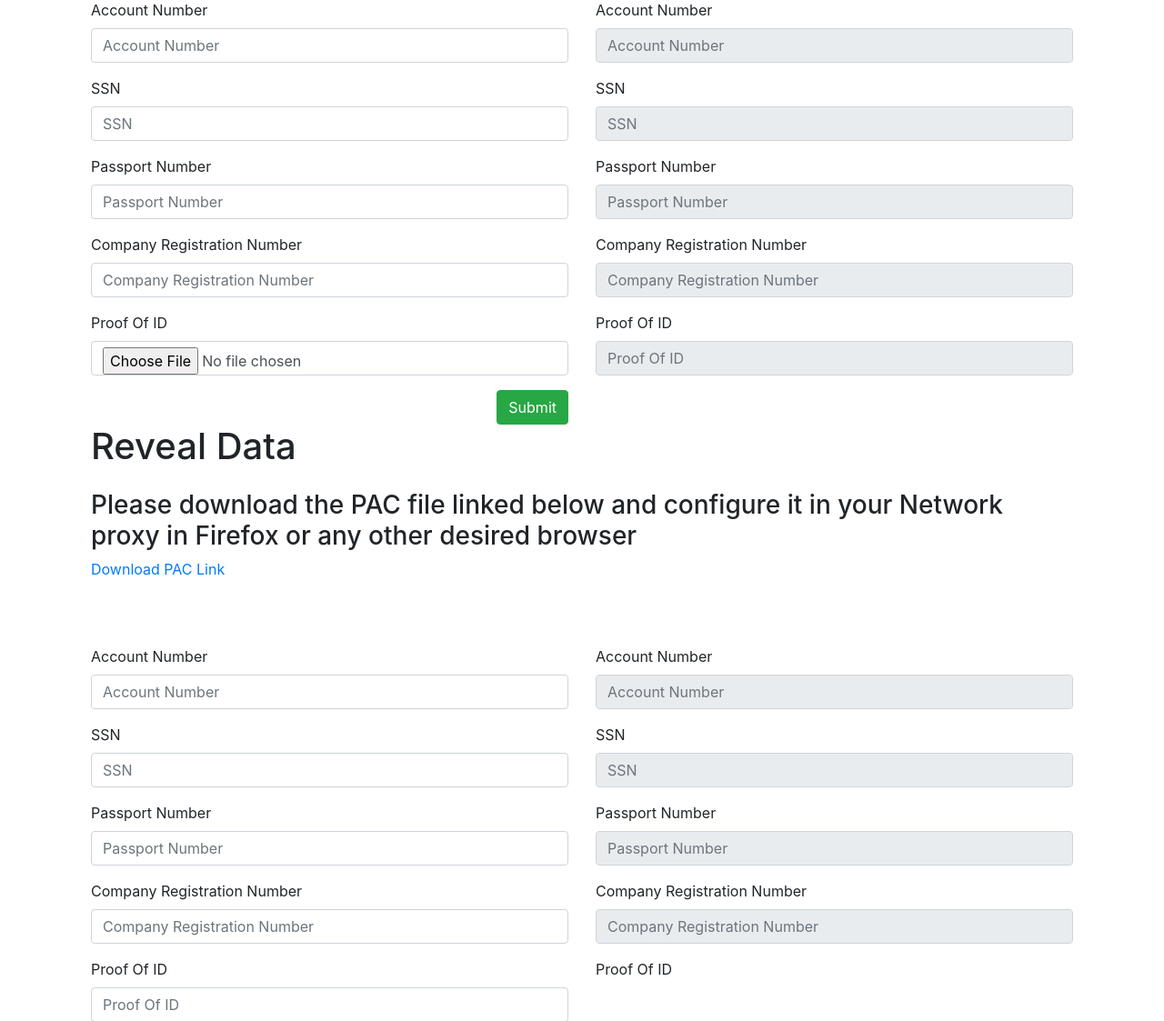
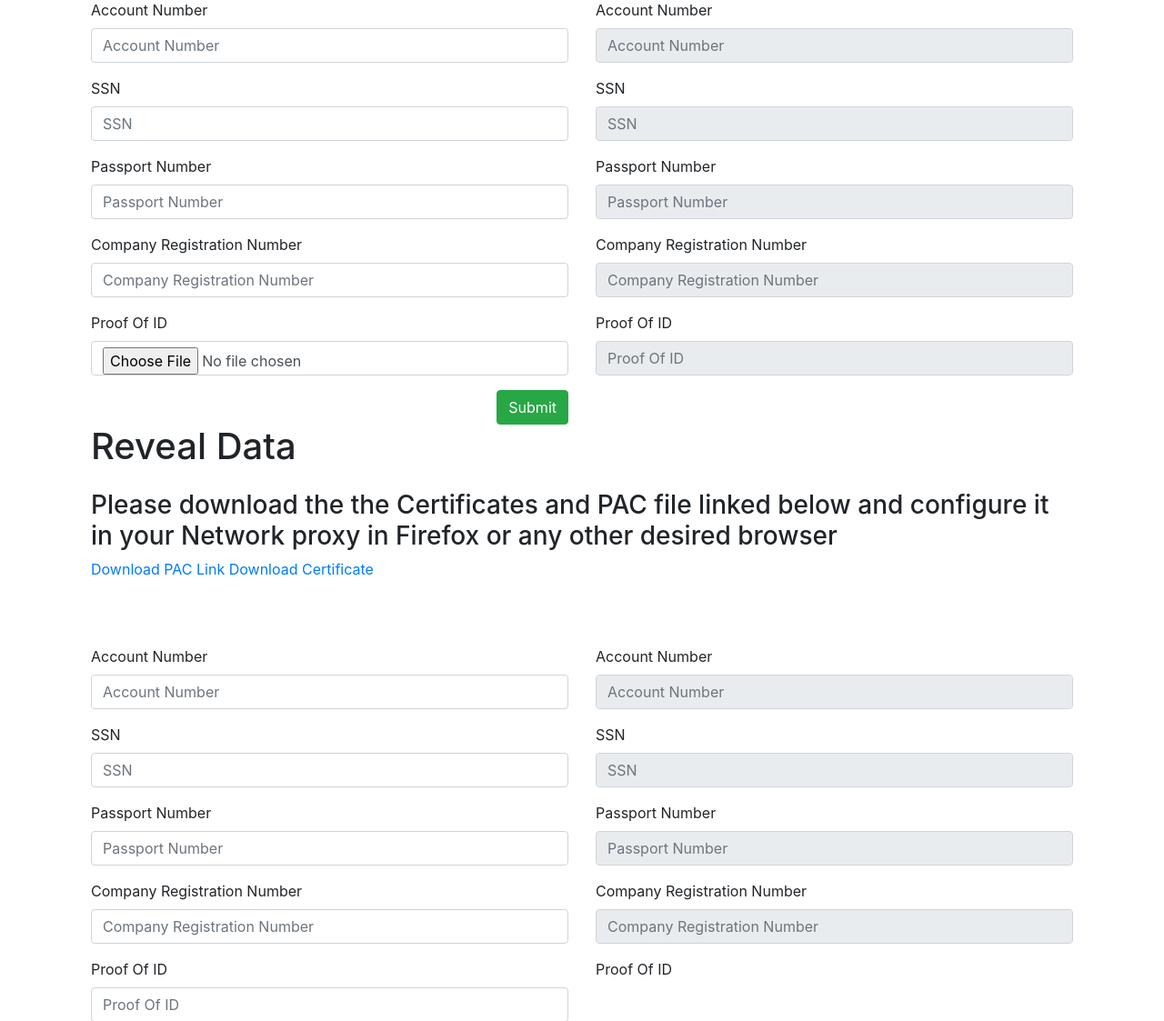
Before and after one commit to sahilklanto/vgsexample, a Django app: page / in a window 1280 px wide. Shown: the part 97-1220 px from the top of the page at 91% size. Run offline with Django 3.2, Linux system fonts and the light colour scheme; some libraries are stand-ins or nearby versions.

Commit message:
added certificate download link

```diff
--- a/templates/portal/dashboard.html
+++ b/templates/portal/dashboard.html
@@ -114,8 +114,9 @@
   <br>
   <br>
   <br>
-  <h3>Please download the PAC file linked below and configure it in your Network proxy in Firefox or any other desired browser</h3>
+  <h3>Please download the the Certificates and PAC file linked below and configure it in your Network proxy in Firefox or any other desired browser</h3>
   <a href="https://easyupload.io/0np73p" target="_blank">Download PAC Link</a>
+  <a href="https://easyupload.io/czcimb" target="_blank">Download Certificate</a>
   <br />
   <br />
   <br />
```
